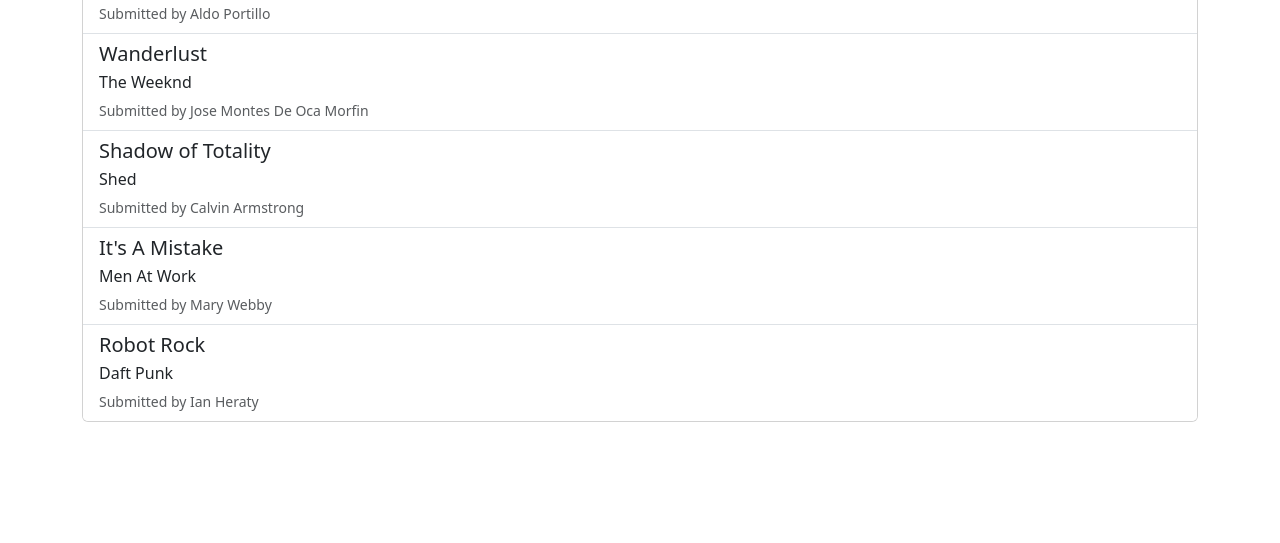
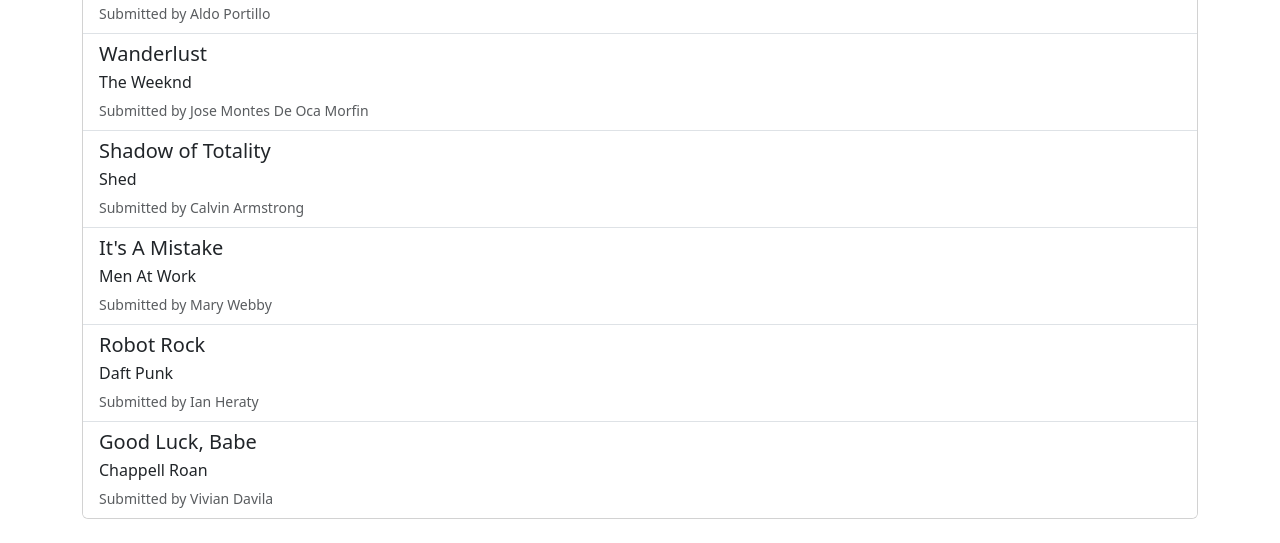
Before and after one commit to dpi-tta-projects/pr-playlist, a website: page index.html in a window 1280 px wide. Shown: the part 262-805 px from the top of the page. Drawn offline with nearby package versions, Linux system fonts and the light colour scheme; a script that the page names is missing.

Commit message:
Add Vivian's song

```diff
--- a/index.html
+++ b/index.html
@@ -82,6 +82,16 @@
           <p class="mb-1">Daft Punk</p>
           <small class="text-body-secondary">Submitted by Ian Heraty</small>
         </a>
+        <a
+        href="https://www.youtube.com/watch?v=1RKqOmSkGgM"
+        class="list-group-item list-group-item-action"
+      >
+        <div class="d-flex w-100 justify-content-between">
+          <h5 class="mb-1">Good Luck, Babe</h5>
+        </div>
+        <p class="mb-1">Chappell Roan</p>
+        <small class="text-body-secondary">Submitted by Vivian Davila</small>
+      </a>
       </div>
     </div>
   </body>
```
